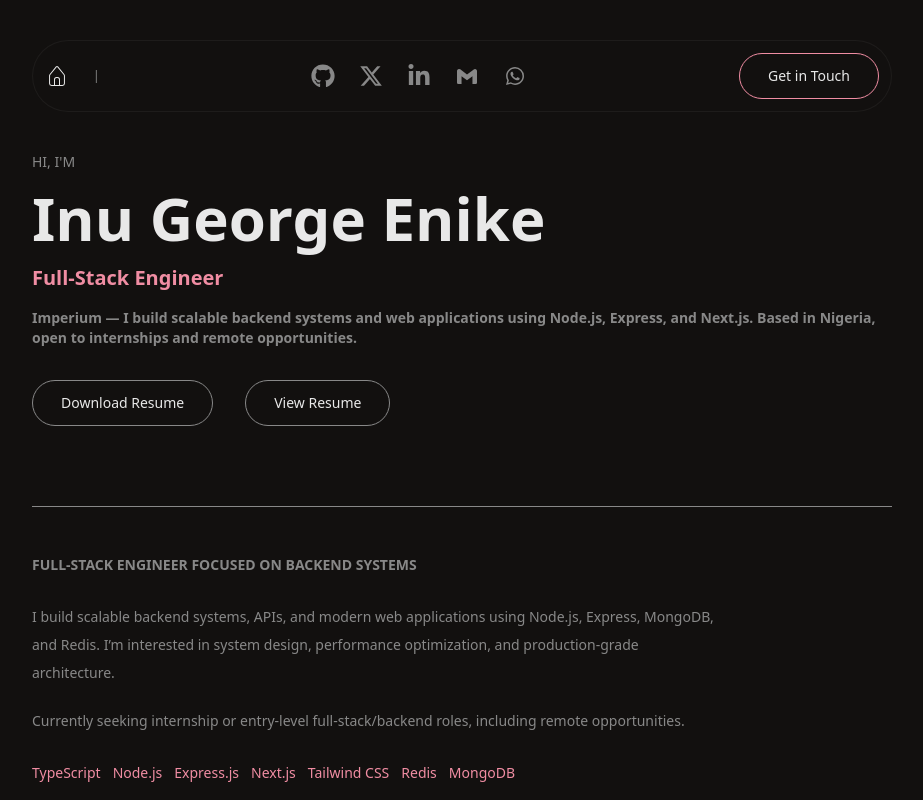
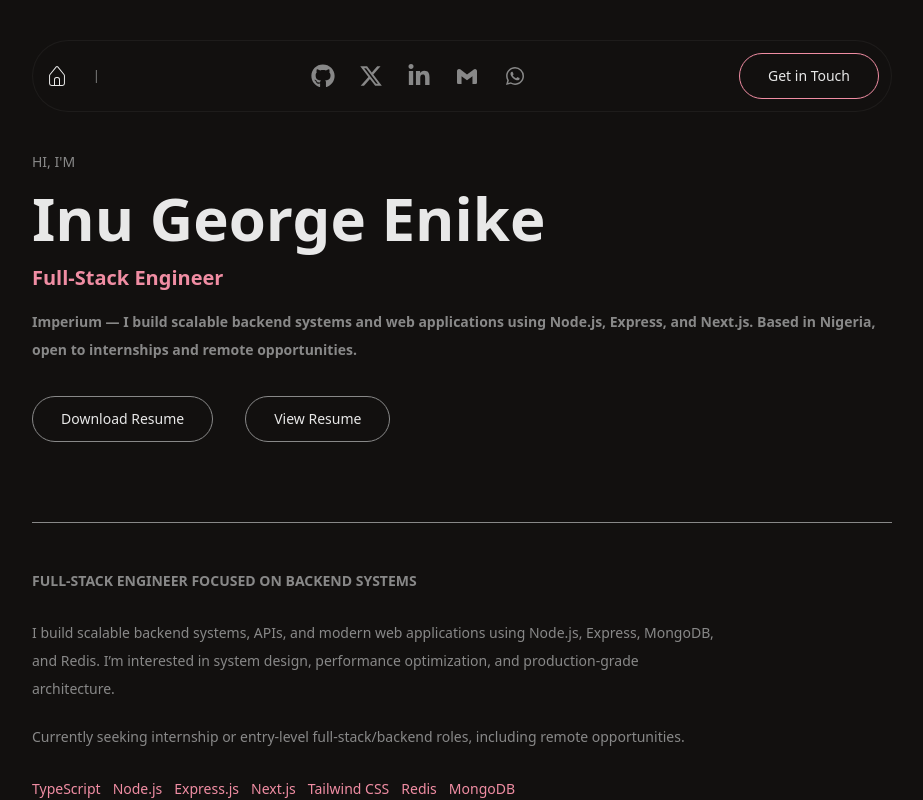
Before and after one commit to inuEnike/portfolio-updated, a Next.js app: page / in a window 1280 px wide. Shown: the top 800 px of the page, without its empty margins (178-1101 px from the left). Built offline with nearby package versions, Linux system fonts and the light colour scheme.

Commit message:
(update): ----

```diff
--- a/src/components/Header.tsx
+++ b/src/components/Header.tsx
@@ -12,7 +12,7 @@ const Header = () => {
         Full-Stack Engineer
       </h2>
 
-      <p className="text-sm text-muted font-semibold">
+      <p className="text-sm text-muted font-semibold leading-7">
         Imperium — I build scalable backend systems and web applications using
         Node.js, Express, and Next.js. Based in Nigeria, open to internships and
         remote opportunities.
```
